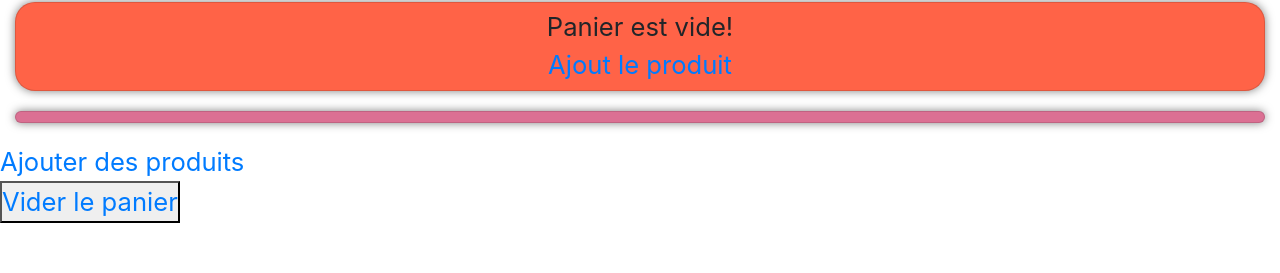
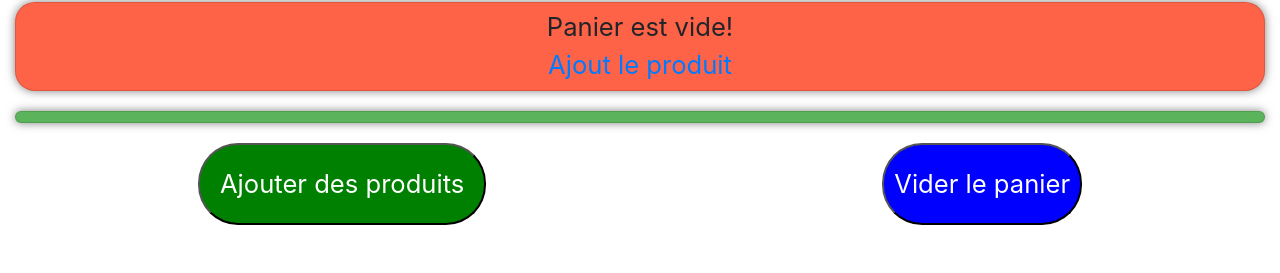
Before and after one commit to jolka26/JolantaKrzyzak_5_17082021, a plain HTML site: page front-end/panier.html in a window 1280 px wide. Shown: the part 167-440 px from the top of the page. Drawn offline with nearby package versions, Linux system fonts and the light colour scheme.

Commit message:
totalaaalla

```diff
--- a/front-end/css/style.css
+++ b/front-end/css/style.css
@@ -106,9 +106,9 @@ nav {
 .container-montant-total {
     display: flex;
     flex-direction: row;
-    justify-content: space-evenly;
+    justify-content:space-evenly;
     width: auto;
-    background-color: palevioletred;
+    background-color:rgb(91, 179, 91);
 }
 
 .container-panier-vide {
@@ -116,7 +116,21 @@ nav {
     background-color: tomato;
     text-align: center;
 }
+.buttons {
+    display: flex;
+    justify-content:space-around;
+}
+.ajout {
+    border-radius: 40px;
+    padding: 20px;
+    background-color: green;
+}
 
+.supprimer {
+    border-radius: 40px;
+    padding: 10px;
+    background-color: blue;
+}
 /*
 .product-container-panier {
     display: flex;
--- a/front-end/panier.html
+++ b/front-end/panier.html
@@ -74,14 +74,11 @@
     <div class=" card container-montant-total">
         <!-- <div> Montant total - 10999 e</div> -->
     </div>
-    <div>
-        <a href="index.html">Ajouter des produits</a>
+    <div class= "buttons">
+        <button class="ajout "><a href="index.html" class=" text-white">Ajouter des produits</a></button>
+        <button class="supprimer"><a href="panier.html" class=" text-white" >Vider le panier</a></button>
     </div>
-<button class="supprimer">
-    <a href="panier.html">
-        Vider le panier
-    </a>
-</button>
+
 
 </div>
    <!--Main Container-->
--- a/front-end/panier.js
+++ b/front-end/panier.js
@@ -72,10 +72,11 @@ function viderPanier() {
 
 ///prix to tal
 
+
 function prixTotal() {
     let allPrice = [];
 
-for(let k = 0; k < panier.length; k++) {
+  for(let k = 0; k < panier.length; k++) {
     // console.log(panier[k].price);
 
     let price = panier[k].price
@@ -85,17 +86,16 @@ for(let k = 0; k < panier.length; k++) {
     //console.log(prixProduitDansPanier);
     allPrice.push(prixProduitDansPanier);
     // console.log(allPrice);
-}
+  }
     const reducer = (accumulator, currentValue) => accumulator + currentValue;
     const prixTotal = allPrice.reduce(reducer, 0);
     //console.log(prixTotal);
 
     const totalPrice = document.querySelector(".container-montant-total");
 
-    totalPrice.innerHTML =
-    `
-
-    <div> Montant total - ${prixTotal} €</div>
+    totalPrice.innerHTML =  `
+    <div id="total"> TOTAL </div>
+    <div id="totalprix"><strong>${prixTotal} €</strong></div>
 
     `
- }
+  }
```
